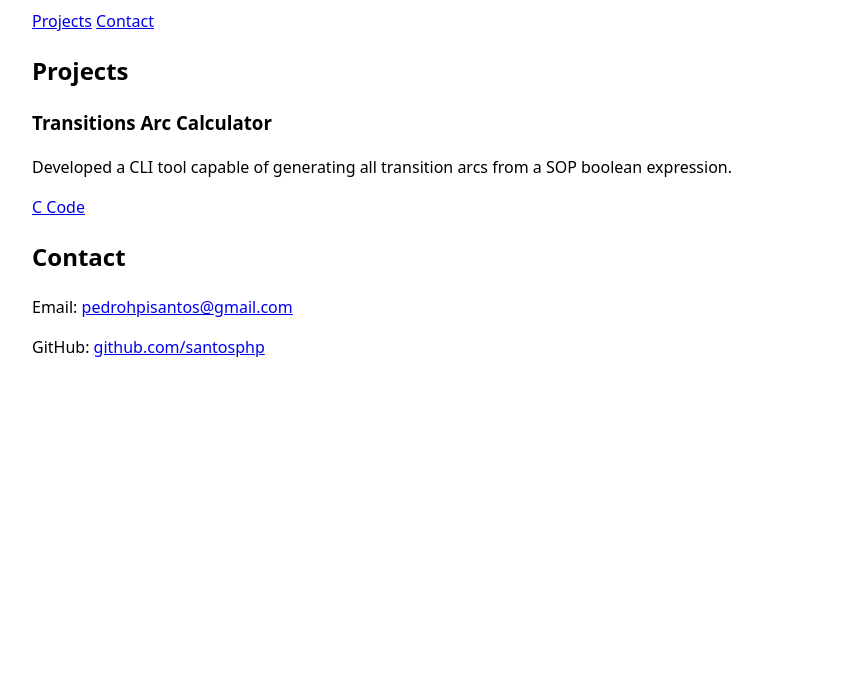
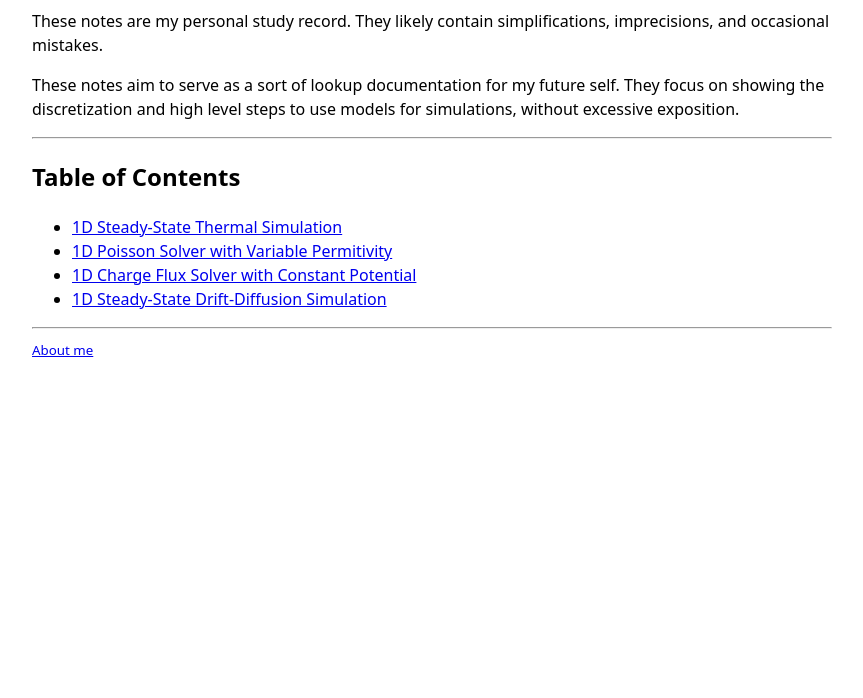
Before and after one commit to pintophs/pintophs.github.io, a plain HTML site: page index.html in a window 1280 px wide. Shown: the part 102-800 px from the top of the page, without its empty margins (208-1071 px from the left). Drawn offline with Linux system fonts and the light colour scheme.

Commit message:
Turn website focus onto research notes

```diff
--- a/index.html
+++ b/index.html
@@ -3,27 +3,30 @@
 <head>
   <meta charset="UTF-8">
   <meta name="viewport" content="width=device-width, initial-scale=1">
-  <title>Pedro H. P. Santos</title>
+  <title>Solver Notes</title>
   <link rel="stylesheet" href="style.css">
 </head>
 <body>
-  <h1>Pedro H. P. Santos</h1>
-  <nav>
-    <a href="#projects">Projects</a>
-    <a href="#contact">Contact</a>
-  </nav>
+  <main>
+    <h1>Computational Electronics Notes</h1>
+    <p>These notes are my personal study record. They likely contain simplifications, imprecisions, and occasional mistakes. </p>
 
-  <section id="projects">
-    <h2>Projects</h2>
-    <h3>Transitions Arc Calculator</h3>
-    <p>Developed a CLI tool capable of generating all transition arcs from a SOP boolean expression.</p>
-    <a href="https://github.com/santosphp/transition-arcs-calculator">C Code</a>
-  </section>
+    <p>These notes aim to serve as a sort of lookup documentation for my future self. They focus on showing the discretization and high level steps to use models for simulations, without excessive exposition.</p>
 
-  <section id="contact">
-    <h2>Contact</h2>
-    <p>Email: <a href="mailto:pedrohpisantos@gmail.com">pedrohpisantos@gmail.com</a></p>
-    <p>GitHub: <a href="https://github.com/santosphp">github.com/santosphp</a></p>
-  </section>
+    <hr>
+
+    <h2>Table of Contents</h2>
+    <ul>
+      <li><a href="thermal.html">1D Steady-State Thermal Simulation</a></li>
+      <li><a href="poisson.html">1D Poisson Solver with Variable Permitivity</a></li>
+      <li><a href="charge_flux.html">1D Charge Flux Solver with Constant Potential</a></li>
+      <li><a href="drift_diffusion.html">1D Steady-State Drift-Diffusion Simulation</a></li>
+    </ul>
+  </main>
+
+  <hr>
+  <footer>
+    <small><a href="about.html">About me</a></small>
+  </footer>
 </body>
 </html>
```
Also changed, not shown: about.html (added, +38 -0 lines).
